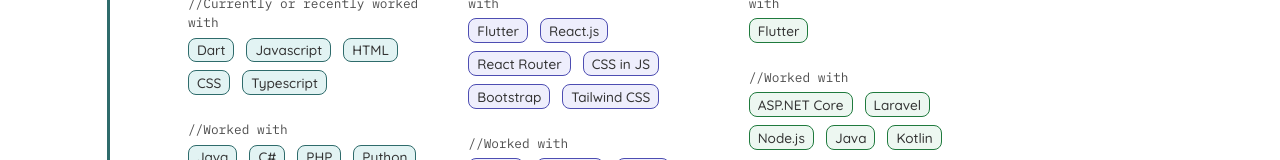
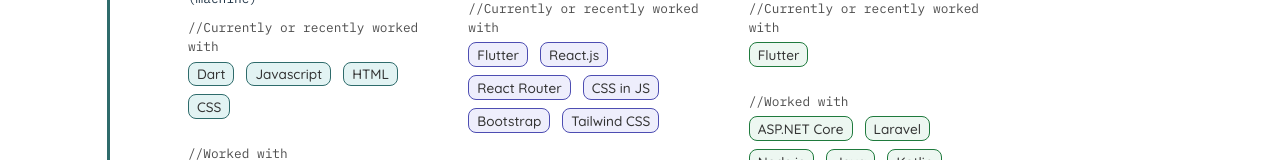
Before and after one commit to Stefdev13/stef-bekaert-portfolio, a React (Vite) app: page /about in a window 1280 px wide. Shown: the part 1106-1266 px from the top of the page. Built offline with nearby package versions, Linux system fonts and the light colour scheme.

Commit message:
Small fixes
Removed TypeScript from skills and added padding to about me section

```diff
--- a/src/components/about/AboutMeSection.module.css
+++ b/src/components/about/AboutMeSection.module.css
@@ -3,9 +3,12 @@
     flex-direction: row;
     gap: 30px;
 
+    box-sizing: border-box;
+
     width: 100vw;
 
     padding-top: 20vh;
+    padding-right: 5vw;
 
     background-color: var(--var-colour-bg-l2);
 }
--- a/src/constants/skills-constants.js
+++ b/src/constants/skills-constants.js
@@ -5,7 +5,7 @@
         lists:[
             {
                 title: 'Currently or recently worked with',
-                list: ['Dart', 'Javascript', 'HTML', 'CSS', 'Typescript'],
+                list: ['Dart', 'Javascript', 'HTML', 'CSS'],
             },
             {
                 title: 'Worked with',
```
